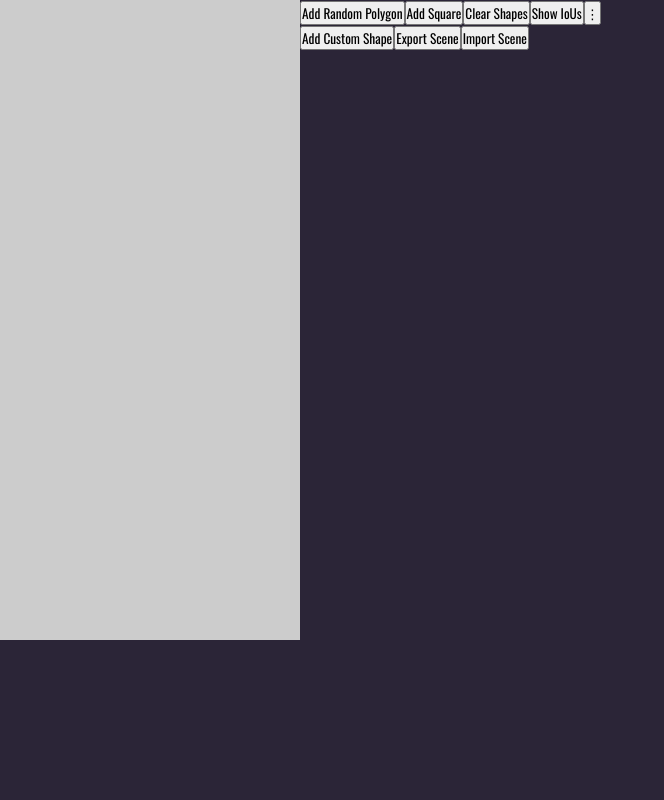
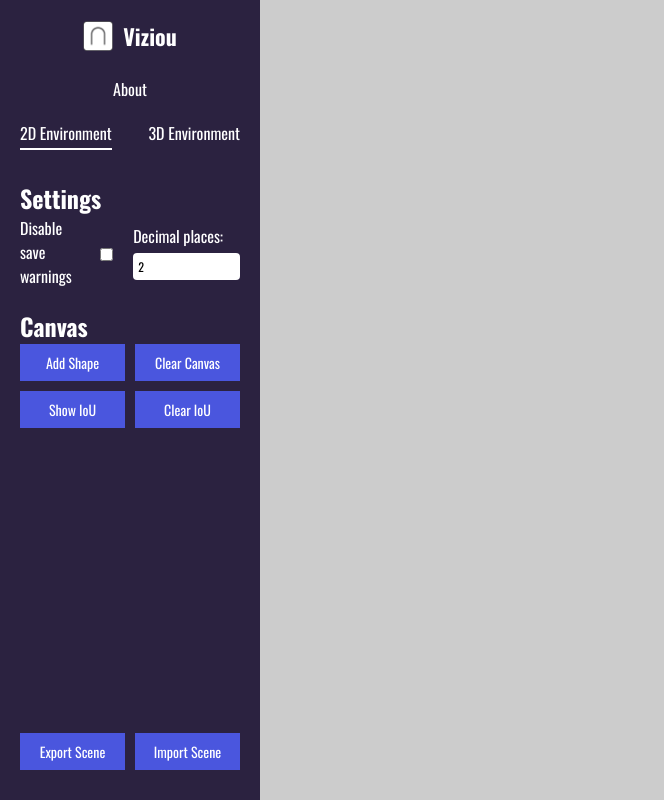
Before and after one commit to viziou/viziou, a React (Vite) app: page /2D-Environment in a window 1280 px wide. Shown: the whole page, without its empty margins (0-664 px from the left). Built offline with nearby package versions, Linux system fonts and the light colour scheme.

Commit message:
Fixed all issues related to merge and edited some polygon highlights such as the rotation circle disappearing

```diff
--- a/src/components/Polygon.tsx
+++ b/src/components/Polygon.tsx
@@ -334,7 +334,7 @@ const Polygon = ({
         ) : null}
 
         {/* Boxes on each corner: */}
-        {["topLeft", "topRight", "bottomLeft", "bottomRight"].map(
+        {!rotating ? ["topLeft", "topRight", "bottomLeft", "bottomRight"].map(
           (corner, i) => (
             <mesh
               key={corner}
@@ -365,10 +365,10 @@ const Polygon = ({
               <meshBasicMaterial color="blue" />
             </mesh>
           )
-        )}
+        ) : null}
 
         {/* Rotate circle: */}
-        <mesh
+        {!rotating && !resizing ? <mesh
           position={[0, size.y / 2 + 0.5, 0]}
           onPointerDown={handleRotateStart}
           onPointerEnter={() => setMousePointer("move")}
@@ -377,7 +377,7 @@ const Polygon = ({
         >
           <circleGeometry args={[0.1, 16]} />
           <meshBasicMaterial color="green" />
-        </mesh>
+        </mesh> : null}
 
         {/* Line to Rotate circle: */}
         {!resizing && !rotating ? (
--- a/src/components/Scene2D.tsx
+++ b/src/components/Scene2D.tsx
@@ -19,7 +19,7 @@ const Scene2D = ({ polygons }: Scene2DProps) => {
 
   return (
     <Canvas
-      style={{ height: "80vh", background: "#cccccc" }}
+      style={{ height: "100vh", width: "100%", background: "#cccccc" }}
       onPointerMissed={handleCanvasClick}
     >
       {polygons.map((polygon, index) => (
--- a/src/components/Sidebar2D.tsx
+++ b/src/components/Sidebar2D.tsx
@@ -4,7 +4,7 @@ import logo from '../assets/favicon.png';
 import '../styles/Sidebar2D.css';
 
 const Sidebar2D = (props: SidebarProps2D) => {
-  const { polygons, addRandomPolygon, clearPolygons, showIoUs, savePolygons, loadPolygons } = props;
+  const { polygons, addPolygon: addPolygon, clearPolygons, showIoUs, savePolygons, loadPolygons } = props;
 
   return (
       <aside className="sidebar-2d">
@@ -47,7 +47,7 @@ const Sidebar2D = (props: SidebarProps2D) => {
       <div className="section-2d">
           <h2>Canvas</h2>
           <div className="canvas-buttons-2d">
-              <button className="twod-button-2d" onClick={addRandomPolygon}>Add Shape</button>
+              <button className="twod-button-2d" onClick={addPolygon}>Add Shape</button>
               <button className="twod-button-2d" onClick={clearPolygons}>Clear Canvas</button>
           </div>
           <div className="canvas-buttons-2d">
--- a/src/pages/TwoDEnv.tsx
+++ b/src/pages/TwoDEnv.tsx
@@ -6,6 +6,7 @@ import Scene2D from "../components/Scene2D";
 import { PolygonData } from "../utils/types";
 import { PolygonContext } from "../contexts/PolygonContext";
 import "../styles/TwoDEnv.css";
+import Sidebar from '../components/Sidebar2D';
 
 import { Backend2D, Storage } from "../backend/Interface";
 import AddPolygonModal from "../modals/AddPolygonModal";
@@ -13,39 +14,35 @@ import AddPolygonModal from "../modals/AddPolygonModal";
 import { generatePairs } from "../utils/Generic";
 import EditPolygonModal from "../modals/EditPolygonModal";
 
-const getSquare = (): THREE.PlaneGeometry => {
-  return new THREE.PlaneGeometry(1, 1);
-};
+// const getSquare = (): THREE.PlaneGeometry => {
+//   return new THREE.PlaneGeometry(1, 1);
+// };
 
-const getRandomGeometry =
-  (): THREE.BufferGeometry<THREE.NormalBufferAttributes> => {
-    // random number of vertices between 5 and 12
-    const numVertices = Math.floor(Math.random() * 8) + 5;
-    const points = [];
+// const getRandomGeometry =
+//   (): THREE.BufferGeometry<THREE.NormalBufferAttributes> => {
+//     // random number of vertices between 5 and 12
+//     const numVertices = Math.floor(Math.random() * 8) + 5;
+//     const points = [];
 
-    for (let i = 0; i < numVertices; i++) {
-      points.push(
-        new THREE.Vector3(Math.random() * 4 - 2, Math.random() * 4 - 2, 0)
-      );
-    }
-
-    //console.log('number of points: ' + points.length)
-    //console.log('added points: ', points)
-
-    return ConvexGeometry.fromPoints(points);
-  };
+//     for (let i = 0; i < numVertices; i++) {
+//       points.push(
+//         new THREE.Vector3(Math.random() * 4 - 2, Math.random() * 4 - 2, 0)
+//       );
+//     }
+//     return ConvexGeometry.fromPoints(points);
+//   };
 
 // generate random hex colours
-const getRandomColour = (): string => {
-  const letters = "0123456789ABCDEF";
-  let colour = "#";
+// const getRandomColour = (): string => {
+//   const letters = "0123456789ABCDEF";
+//   let colour = "#";
 
-  for (let i = 0; i < 6; i++) {
-    colour += letters[Math.floor(Math.random() * 16)];
-  }
+//   for (let i = 0; i < 6; i++) {
+//     colour += letters[Math.floor(Math.random() * 16)];
+//   }
 
-  return colour;
-};
+//   return colour;
+// };
 
 const TwoDEnv = () => {
   const context = useContext(PolygonContext);
@@ -79,62 +76,62 @@ const TwoDEnv = () => {
     handleModalClose();
   };
 
-  const addSquare = () => {
-    const newPolygon: PolygonData = {
-      geometry: getSquare(),
-      position: [
-        Math.random() * 4 - 2, // x coordinate
-        Math.random() * 4 - 2, // y coordinate
-      ],
-      colour: getRandomColour(),
-    };
+  // const addSquare = () => {
+  //   const newPolygon: PolygonData = {
+  //     geometry: getSquare(),
+  //     position: [
+  //       Math.random() * 4 - 2, // x coordinate
+  //       Math.random() * 4 - 2, // y coordinate
+  //     ],
+  //     colour: getRandomColour(),
+  //   };
 
-    console.log("Dispatching ADD_SQUARE:", newPolygon);
-    dispatch({ type: "ADD_SQUARE", payload: newPolygon });
-  };
+  //   console.log("Dispatching ADD_SQUARE:", newPolygon);
+  //   dispatch({ type: "ADD_SQUARE", payload: newPolygon });
+  // };
 
-  const addRandomPolygon = () => {
-    const newPolygon: PolygonData = {
-      geometry: getRandomGeometry(),
-      position: [
-        0, 0,
-        //    Math.random() * 4 - 2, // x coordinate
-        //    Math.random() * 4 - 2, // y coordinate
-      ],
-      colour: getRandomColour(),
-    };
+  // const addRandomPolygon = () => {
+  //   const newPolygon: PolygonData = {
+  //     geometry: getRandomGeometry(),
+  //     position: [
+  //       0, 0,
+  //       //    Math.random() * 4 - 2, // x coordinate
+  //       //    Math.random() * 4 - 2, // y coordinate
+  //     ],
+  //     colour: getRandomColour(),
+  //   };
 
-    console.log("Dispatching ADD_RANDOM_POLYGON:", newPolygon);
-    dispatch({ type: "ADD_RANDOM_POLYGON", payload: newPolygon });
-    // const geometryPosition = newPolygon.geometry.getAttribute('position');
-    // for (let i = 0, l = geometryPosition.count; i < l; i+=3 ) {
-    //   const newPoint: PolygonData = {
-    //     geometry: new THREE.CircleGeometry(0.02, 50),
-    //     position: [geometryPosition.array[i], geometryPosition.array[i + 1]],
-    //     colour: '#C81400'
-    //   }
-    //   console.log("Dispatching ADD_POINT:")
-    //   //dispatch({ type: "ADD_POINT", payload: newPoint });
-    // }
-    console.time("Calculating Area of Polygon");
-    console.log("Area of new random polygon: ", Backend2D.area(newPolygon));
-    console.timeEnd("Calculating Area of Polygon");
-    console.time("Calculating Centroid");
-    const { x, y } = Backend2D.centreOfMass(newPolygon);
-    console.log("Centroid: (", x, ", ", y, ")");
-    console.time("Calculating Centroid");
-    console.log("Reducing polygon...");
-    const result = Backend2D.reduceThreeGeometry(newPolygon);
-    console.log("reduced polygon: ", result);
-    // for (const vertex of result.vertices) {
-    //   const newPoint: PolygonData = {
-    //     geometry: new THREE.CircleGeometry(0.02, 50),
-    //     position: [vertex.x, vertex.y],
-    //     colour: '#0dc800'
-    //   }
-    //   //dispatch({ type: "ADD_POINT", payload: newPoint })
-    // }
-  };
+  //   console.log("Dispatching ADD_RANDOM_POLYGON:", newPolygon);
+  //   dispatch({ type: "ADD_RANDOM_POLYGON", payload: newPolygon });
+  //   // const geometryPosition = newPolygon.geometry.getAttribute('position');
+  //   // for (let i = 0, l = geometryPosition.count; i < l; i+=3 ) {
+  //   //   const newPoint: PolygonData = {
+  //   //     geometry: new THREE.CircleGeometry(0.02, 50),
+  //   //     position: [geometryPosition.array[i], geometryPosition.array[i + 1]],
+  //   //     colour: '#C81400'
+  //   //   }
+  //   //   console.log("Dispatching ADD_POINT:")
+  //   //   //dispatch({ type: "ADD_POINT", payload: newPoint });
+  //   // }
+  //   console.time("Calculating Area of Polygon");
+  //   console.log("Area of new random polygon: ", Backend2D.area(newPolygon));
+  //   console.timeEnd("Calculating Area of Polygon");
+  //   console.time("Calculating Centroid");
+  //   const { x, y } = Backend2D.centreOfMass(newPolygon);
+  //   console.log("Centroid: (", x, ", ", y, ")");
+  //   console.time("Calculating Centroid");
+  //   console.log("Reducing polygon...");
+  //   const result = Backend2D.reduceThreeGeometry(newPolygon);
+  //   console.log("reduced polygon: ", result);
+  //   // for (const vertex of result.vertices) {
+  //   //   const newPoint: PolygonData = {
+  //   //     geometry: new THREE.CircleGeometry(0.02, 50),
+  //   //     position: [vertex.x, vertex.y],
+  //   //     colour: '#0dc800'
+  //   //   }
+  //   //   //dispatch({ type: "ADD_POINT", payload: newPoint })
+  //   // }
+  // };
 
   const clearPolygons = () => {
     console.log("Dispatching CLEAR_POLYGONS");
@@ -196,71 +193,17 @@ const TwoDEnv = () => {
     }
   };
 
-  const [overflowVisible, setOverflowVisible] = useState(false);
-
-  const toggleOverflowMenu = () => {
-    setOverflowVisible(!overflowVisible);
-  };
-
-  const closeOverflowMenu = () => {
-    setOverflowVisible(false);
-  };
 
   return (
     <div className="TwoDEnv">
-      <main>
-        <div className="twod-canvas-container">
-          <Scene2D polygons={polygons} />
-        </div>
-      </main>
-
-      <div className="twod-button-container">
-        <button className="twod-button" onClick={addRandomPolygon}>
-          Add Random Polygon
-        </button>
-        <button className="twod-button" onClick={addSquare}>
-          Add Square
-        </button>
-        <button className="twod-button" onClick={clearPolygons}>
-          Clear Shapes
-        </button>
-        <button className="twod-button" onClick={showIoUs}>
-          Show IoUs
-        </button>
-
-        <button className="overflow-button" onClick={toggleOverflowMenu}>
-          ⋮
-        </button>
-        <div className={`overflow-menu ${overflowVisible ? "show" : ""}`}>
-          <button
-            className="twod-button"
-            onClick={() => {
-              closeOverflowMenu();
-              handleAddShapeModalOpen();
-            }}
-          >
-            Add Custom Shape
-          </button>
-          <button
-            className="twod-button"
-            onClick={() => {
-              closeOverflowMenu();
-              savePolygons();
-            }}
-          >
-            Export Scene
-          </button>
-          <button
-            className="twod-button"
-            onClick={() => {
-              closeOverflowMenu();
-              loadPolygons();
-            }}
-          >
-            Import Scene
-          </button>
-        </div>
-      </div>
+        <Sidebar
+          polygons={polygons}
+          addPolygon={handleAddShapeModalOpen}
+          clearPolygons={clearPolygons}
+          showIoUs={showIoUs}
+          savePolygons={savePolygons}
+          loadPolygons={loadPolygons}
+        />
         <AddPolygonModal
           isOpen={isAddShapeModalOpen}
           onClose={handleModalClose}
@@ -302,6 +245,10 @@ const TwoDEnv = () => {
         ) : (
           <></>
         )}
+
+        <main className="twod-canvas-container">
+            <Scene2D polygons={polygons} />
+        </main>
     </div>
   );
 };
--- a/src/utils/types.tsx
+++ b/src/utils/types.tsx
@@ -54,7 +54,7 @@ export type Polyhedron3DAction =
 
 export type SidebarProps2D = {
   polygons: PolygonData[];
-  addRandomPolygon: () => void;
+  addPolygon: () => void;
   clearPolygons: () => void;
   showIoUs: () => void;
   savePolygons: () => void;
```
Lines whose indentation alone changed are shown as unchanged.
